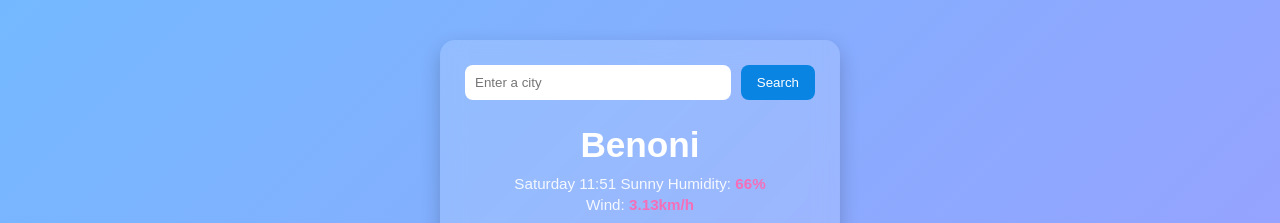
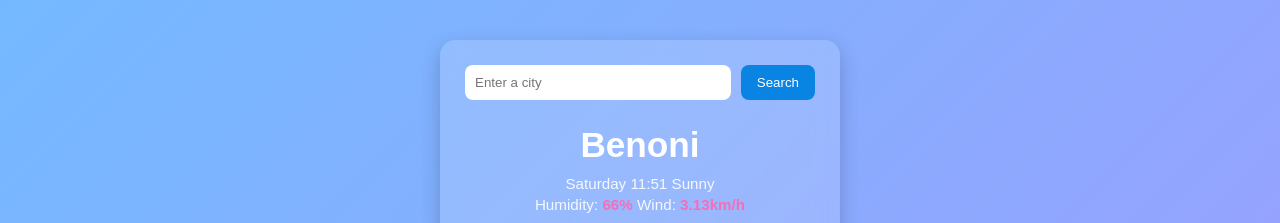
Before and after one commit to Pearl-Mayaba/My-Weather-Forecast, a plain HTML site: page index.html in a window 1280 px wide. Shown: the top 223 px of the page. Drawn offline with Linux system fonts and the light colour scheme.

Commit message:
Added a space in paragraph

```diff
--- a/index.html
+++ b/index.html
@@ -18,9 +18,10 @@
         <main>
           <h1>Benoni</h1>
           <p>
-            Saturday 11:51 Sunny Humidity: <span class="highlight">66%</span>
+            Saturday 11:51 Sunny
             <br />
-            Wind: <span class="highlight">3.13km/h</span>
+            Humidity: <span class="highlight">66%</span> Wind:
+            <span class="highlight">3.13km/h</span>
           </p>
 
           <div>
```
